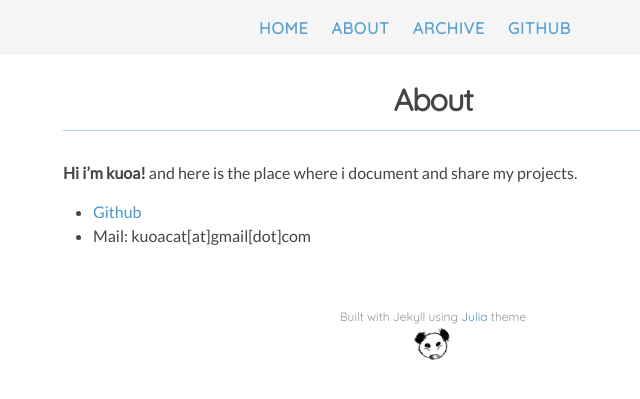
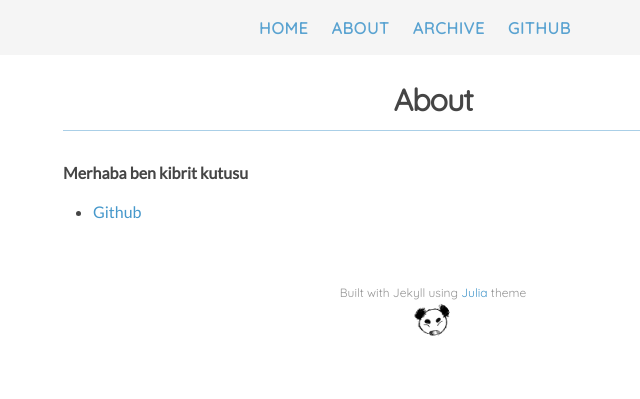
Before and after one commit to kibritkutusu/kibritkutusu.github.io, a Jekyll site: the page built from about.md, in a window 1280 px wide. Shown: the top 399 px of the page, without its empty margins (207-847 px from the left). Built offline with Jekyll 4.4.1, drawn with Linux system fonts in a browser that asks for light colours; nearby versions of some CDN libraries.

Commit message:
Update about.md

```diff
--- a/about.md
+++ b/about.md
@@ -3,7 +3,6 @@ layout: page
 title: About
 permalink: /about/
 ---
-**Hi i'm kuoa!** and here is the place where i document and share my projects.
+**Merhaba ben kibrit kutusu**
 
 * [Github](http://github.com/kuoa)
-* Mail: kuoacat[at]gmail[dot]com
```
